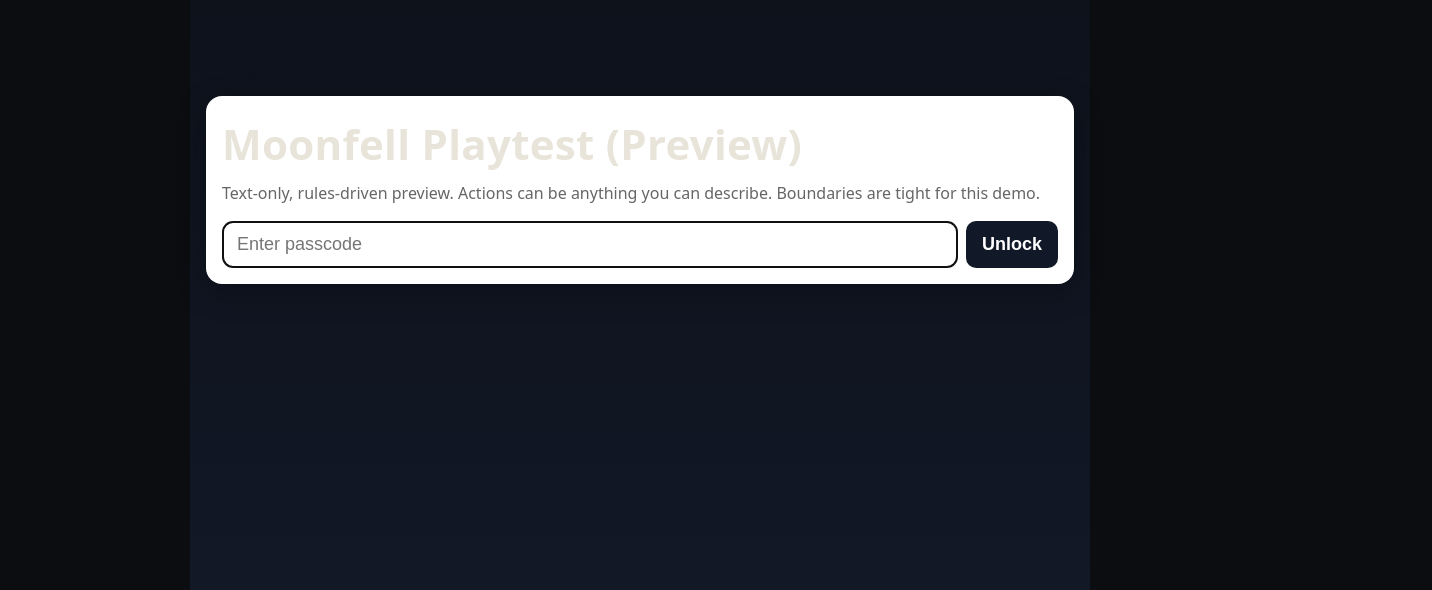
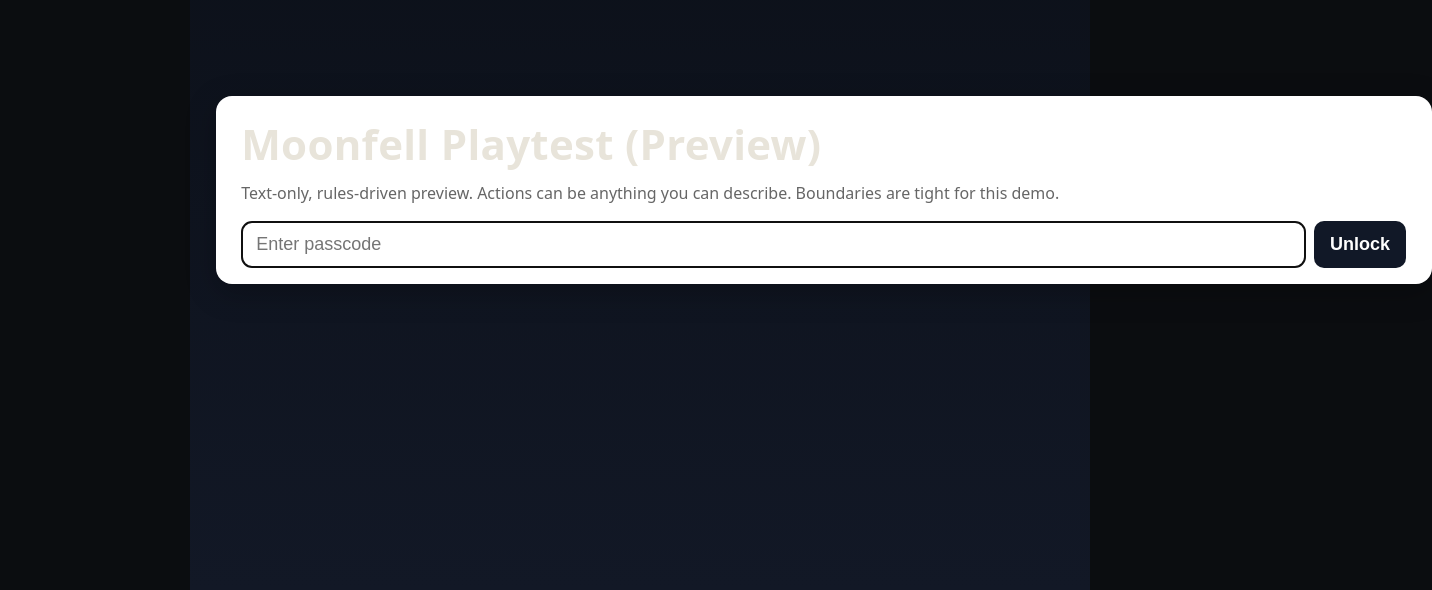
Before and after one commit to terryjlee86/moonfell-landing, a Next.js app: page /playtest in a window 1280 px wide. Shown: the part 210-800 px from the top of the page, 1432 px wide, since content can reach past the window. Built offline with nearby package versions, Linux system fonts and the light colour scheme.

Commit message:
Screen size ratio

```diff
--- a/src/pages/playtest.tsx
+++ b/src/pages/playtest.tsx
@@ -22,7 +22,6 @@ export default function Playtest() {
     setErr("");
     setLoading(true);
     try {
-      // hit API with init=true to get scenario intro (no token spend on our side)
       const r = await fetch("/api/test-chat", {
         method: "POST",
         headers: { "Content-Type": "application/json" },
@@ -159,21 +158,21 @@ const styles: Record<string, React.CSSProperties> = {
     display: "grid",
     placeItems: "center",
     background: "linear-gradient(180deg, #0b0f17 0%, #121826 100%)",
-    padding: 16,
+    padding: "2vh 2vw",
   },
   card: {
-    width: "min(1020px, 100%)", // a little wider breathing room
+    width: "min(1400px, 95vw)", // fills most of the monitor width
     background: "white",
     borderRadius: 16,
-    padding: 16,
+    padding: "2vh 2vw",
     boxShadow: "0 8px 30px rgba(0,0,0,0.25)",
   },
   viewport: {
     border: "1px solid #eee",
     borderRadius: 12,
-    padding: 14,
+    padding: "1.2rem",
     marginTop: 12,
-    height: 630, // was 420 — ~50% bigger
+    height: "min(72vh, 1000px)", // scales with screen height, capped to avoid super tall panes
     overflow: "auto",
     background: "#fafafa",
   },
@@ -183,7 +182,7 @@ const styles: Record<string, React.CSSProperties> = {
     margin: "8px 0",
     lineHeight: 1.5,
     fontSize: 16,
-    color: "#000", // Force black text
+    color: "#000",
   },
   user: { background: "#e7f1ff", border: "1px solid #cfe4ff", color: "#000" },
   assistant: { background: "#f3f4f6", border: "1px solid #e5e7eb", color: "#000" },
```
